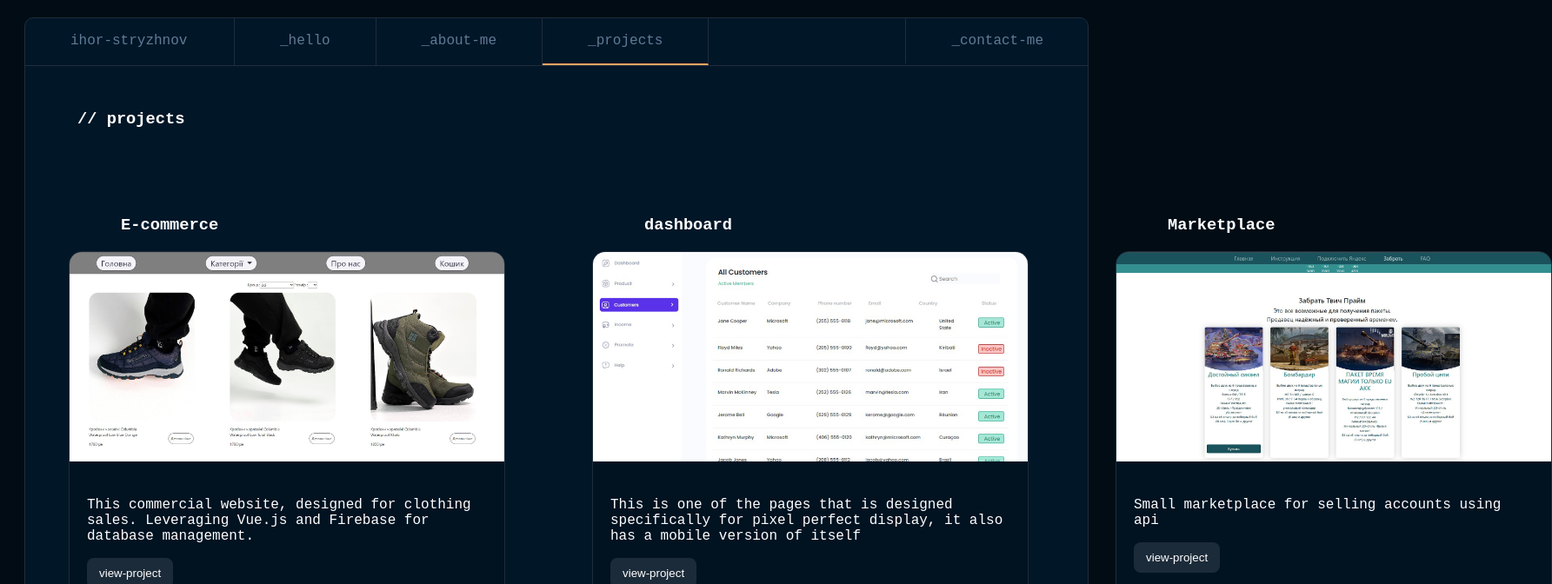
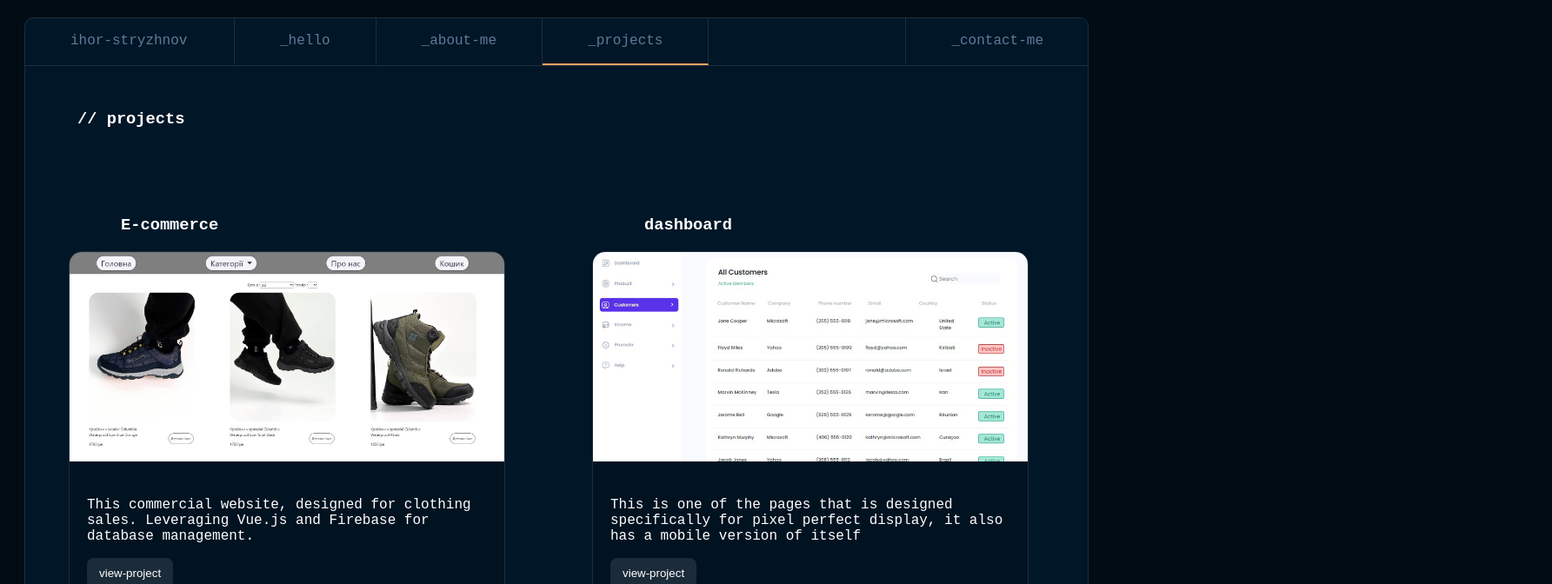
Before and after one commit to Totemy/portfolio-app, a Vue app: page /projects in a window 1280 px wide. Shown: the top 672 px of the page at 87% size, 1785 px wide, since content can reach past the window. Built offline with nearby package versions, Linux system fonts and the light colour scheme; no server answers; a web font is replaced by a local one.

Commit message:
Changed projects view

```diff
--- a/src/components/ProjectsPage.vue
+++ b/src/components/ProjectsPage.vue
@@ -40,20 +40,7 @@
             </div>
           </div>
         </div>
-        <div class="projects__item">
-          <div class="projects__header">
-            <h3>Marketplace</h3>
-          </div>
-          <div class="projects__card-body">
-            <img class="projects__item-img" src="/projects/igora-tv.jpg">
-            <div class="projects__item-body">
-              <p>Small marketplace for selling accounts using api </p>
-              <button class="btn btn-primary" @click="openMarket">
-                view-project
-              </button>
-            </div>
-          </div>
-        </div>
+
       </div>
     </div>
   </div>
```
Also changed, not shown: 1 other file (tests, documents, lock files or other folders).
